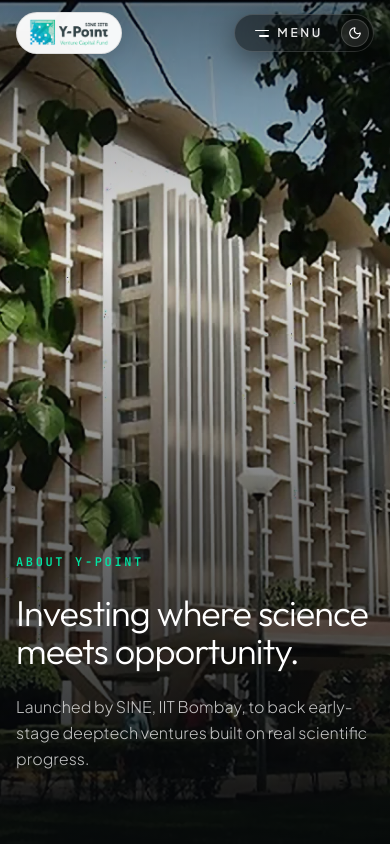
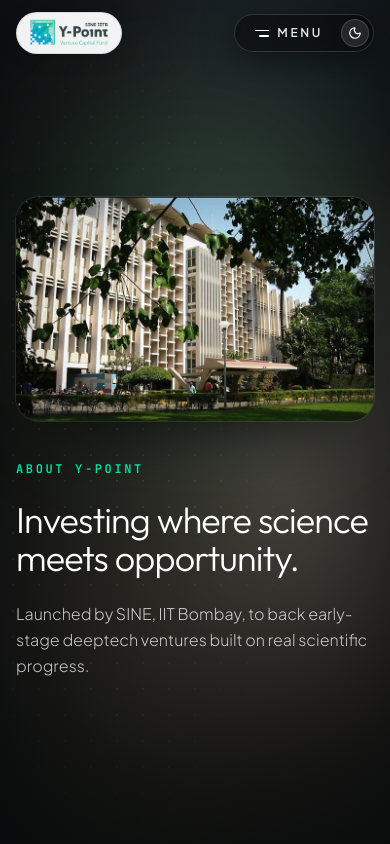
Before and after one commit to Ankit-singh-dot/y-point, a Next.js app in the folder my-app/: page /about in a window 390 px wide. Shown: the top 844 px of the page. Built offline with nearby package versions, Linux system fonts and the light colour scheme.

Commit message:
imcegh_impoveement_smallr_screen app/components/PhotoHero.tsx

```diff
--- a/my-app/app/components/PhotoHero.tsx
+++ b/my-app/app/components/PhotoHero.tsx
@@ -57,13 +57,14 @@ export function PhotoStage({
   const aspect = p.w / p.h;
   const frameStyle = {
     "--frame-w": `min(${FRAME_MAX_W}px, 40vw, calc(min(58svh, 580px) * ${aspect.toFixed(4)}))`,
+    "--frame-w-sm": `min(100%, 560px, calc(44svh * ${aspect.toFixed(4)}))`,
     "--frame-ar": `${p.w} / ${p.h}`,
   } as React.CSSProperties;
 
   return (
     <section className="relative z-10 w-full overflow-hidden text-white" style={{ minHeight, background: `rgb(${INK})` }}>
-      {/* Desktop backdrop: blurred photo, accent glow and a faint dot texture */}
-      <div aria-hidden="true" className="absolute inset-0 hidden lg:block">
+      {/* Backdrop: blurred photo, accent glow and a faint dot texture (blur hides missing resolution) */}
+      <div aria-hidden="true" className="absolute inset-0">
         <Image src={p.src} alt="" fill sizes="30vw" className="object-cover scale-125 blur-3xl saturate-125 opacity-60" />
         <div
           className="absolute inset-0"
@@ -81,23 +82,23 @@ export function PhotoStage({
           }}
         />
         <div
-          className="absolute right-[8%] top-1/2 h-[60vh] w-[45vw] -translate-y-1/2 rounded-full blur-[120px]"
+          className="absolute left-1/2 top-[30%] h-[40vh] w-[90vw] -translate-x-1/2 -translate-y-1/2 rounded-full blur-[90px] lg:left-auto lg:right-[8%] lg:top-1/2 lg:h-[60vh] lg:w-[45vw] lg:translate-x-0 lg:blur-[120px]"
           style={{ background: `radial-gradient(closest-side, rgba(${ACCENT},0.18), transparent)` }}
         />
       </div>
 
       <div
-        className={`mx-auto flex max-w-7xl flex-col px-4 sm:px-8 lg:px-12 lg:grid lg:grid-cols-[minmax(0,1fr)_auto] lg:items-center lg:gap-20 lg:text-left ${
-          top ? "items-center text-center" : "justify-end"
+        className={`mx-auto flex max-w-7xl flex-col justify-center gap-10 px-4 sm:px-8 lg:px-12 lg:grid lg:grid-cols-[minmax(0,1fr)_auto] lg:items-center lg:gap-20 lg:text-left ${
+          top ? "items-center text-center" : ""
         }`}
-        style={{ minHeight, paddingTop, paddingBottom }}
+        style={{ minHeight, paddingTop: `min(${paddingTop}, 6.5rem)`, paddingBottom }}
       >
         <div className={`relative z-10 w-full ${top ? "max-w-3xl" : "max-w-2xl"}`}>{children}</div>
 
-        {/* Sharp photo: full-bleed on mobile; on desktop a rounded frame */}
-        <div className="absolute inset-0 lg:relative lg:inset-auto">
+        {/* Sharp photo in a rounded frame at its own aspect ratio, never stretched past its real detail.
+            Phones: above the text. Desktop: right of the text. */}
         <figure
-            className="group absolute inset-0 m-0 lg:relative lg:inset-auto lg:w-(--frame-w) lg:aspect-(--frame-ar) lg:overflow-hidden lg:rounded-[1.75rem] lg:shadow-[0_40px_100px_-30px_rgba(0,0,0,0.9)] lg:ring-1 lg:ring-white/10"
+          className="group relative order-first m-0 w-(--frame-w-sm) self-center aspect-(--frame-ar) overflow-hidden rounded-3xl shadow-[0_30px_80px_-30px_rgba(0,0,0,0.9)] ring-1 ring-white/10 lg:order-none lg:w-(--frame-w) lg:rounded-[1.75rem] lg:shadow-[0_40px_100px_-30px_rgba(0,0,0,0.9)]"
           style={frameStyle}
         >
           <Image
@@ -105,29 +106,12 @@ export function PhotoStage({
             alt={p.alt}
             fill
             preload={preload}
-              sizes={`(min-width: 1024px) ${FRAME_MAX_W}px, 100vw`}
-              className="object-cover object-(--pos) lg:object-center lg:transition-transform lg:duration-[1.2s] lg:ease-out lg:group-hover:scale-[1.03]"
-              style={{ "--pos": p.position } as React.CSSProperties}
+            sizes={`(min-width: 1024px) ${FRAME_MAX_W}px, min(100vw, 560px)`}
+            className="object-cover transition-transform duration-[1.2s] ease-out lg:group-hover:scale-[1.03]"
           />
-            {/* Mobile reading scrim */}
-            <div
-              aria-hidden="true"
-              className="absolute inset-0 lg:hidden"
-              style={{
-                background: top
-                  ? `linear-gradient(180deg, rgba(${INK},0.9) 0%, rgba(${INK},0.72) 34%, rgba(${INK},0.15) 56%, rgba(${INK},0) 72%, rgba(${INK},0.35) 100%)`
-                  : `linear-gradient(180deg, rgba(${INK},0.55) 0%, rgba(${INK},0.1) 30%, rgba(${INK},0.55) 60%, rgba(${INK},0.92) 100%)`,
-              }}
-            />
-            {/* Desktop: gentle vignette so the photo sits into the dark page */}
-            <div
-              aria-hidden="true"
-              className="absolute inset-0 hidden lg:block"
-              style={{ boxShadow: `inset 0 0 80px rgba(${INK},0.35)` }}
-            />
+          {/* Gentle vignette so the photo sits into the dark page */}
+          <div aria-hidden="true" className="absolute inset-0" style={{ boxShadow: `inset 0 0 80px rgba(${INK},0.35)` }} />
         </figure>
-
-        </div>
       </div>
 
       {scrollCue && (
```
Lines whose indentation alone changed are shown as unchanged.
